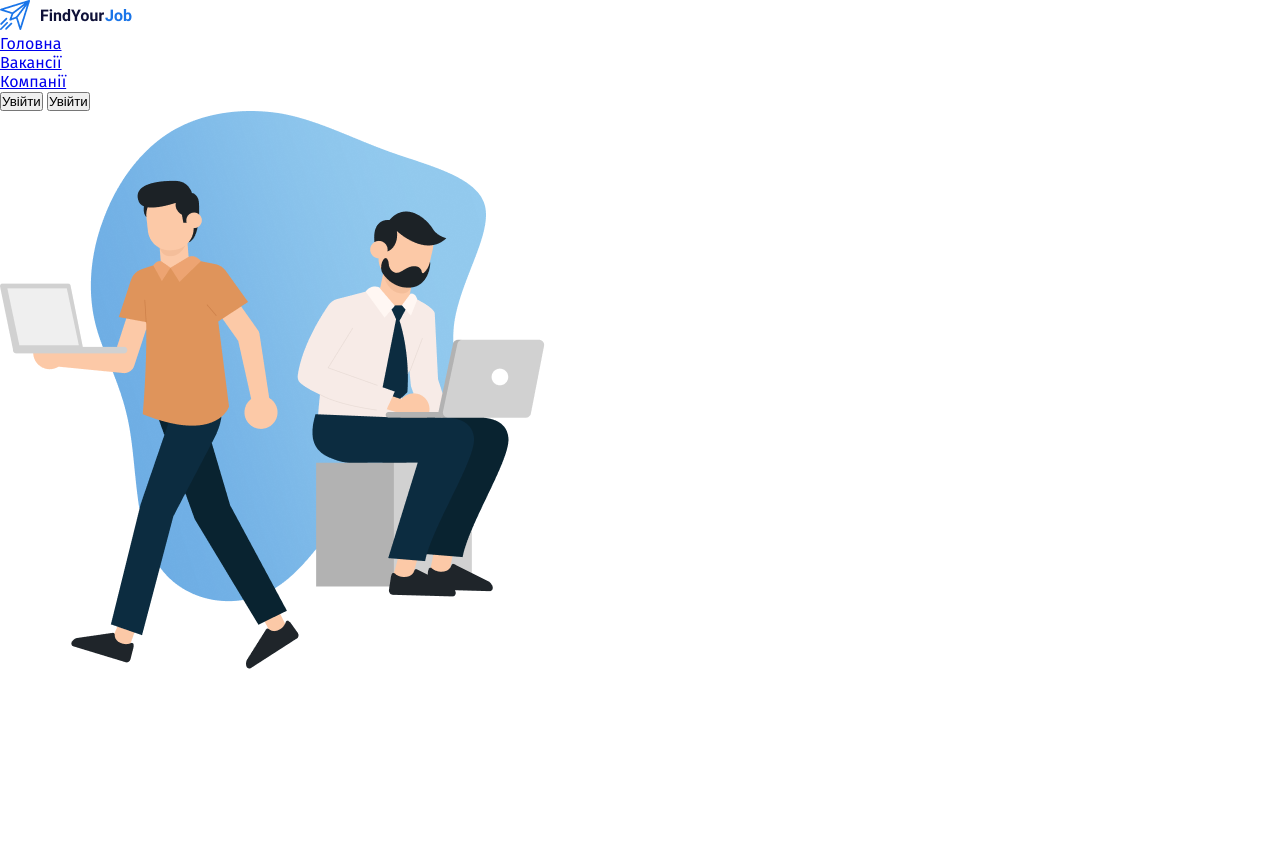
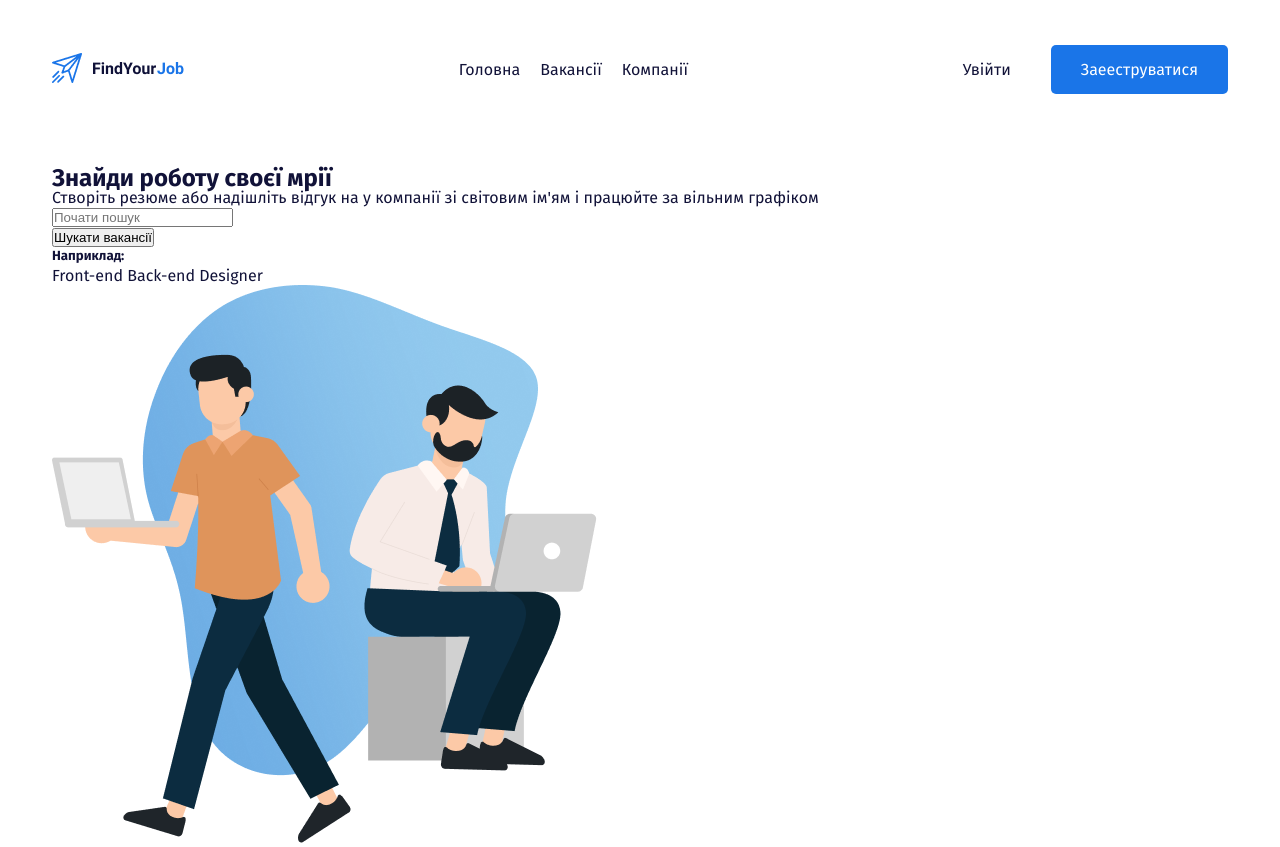
Before and after one commit to annazuzkova/findyourjob, a plain HTML site: page index.html in a window 1280 px wide. Before the commit the page ends 800 px from the top, so only its background shows below. Drawn offline with Linux system fonts and the light colour scheme.

Commit message:
додали стилі до хедеру

```diff
--- a/index.html
+++ b/index.html
@@ -27,12 +27,24 @@
             <li><a href="#">Компанії</a></li>
           </ul>
           <div class="header-nav-btn">
-            <button class="login">Увійти</button>
-            <button class="register">Увійти</button>
+            <a class="login" href="#">Увійти</a>
+            <a class="register" href="#">Заееструватися</a>
           </div>
         </nav>
         <section class="header-main">
-          <div class="header-main-card"></div>
+          <div class="header-main-card">
+            <h2 class="header-card-title">Знайди роботу своєї мрії</h2>
+            <p class="header-card-text">Створіть резюме або надішліть відгук на
+               у компанії зі світовим ім'ям і працюйте за вільним графіком</p>
+            <form action="" class="header-card-search"><input type="text" class="search-input" placeholder="Почати пошук"></form>
+            <button class="search-button">Шукати вакансії</button>
+            <div class="header-card-example">
+              <h5 class="header-example-title">Наприклад: </h5>
+              <span class="header-example-item">Front-end</span>
+              <span class="header-example-item">Back-end</span>
+              <span class="header-example-item">Designer</span>
+            </div>
+           </div>
           <div class="header-main-img">
             <img src="/img/hero-image.png" alt="hero" />
           </div>
--- /dev/null
+++ b/styles/header.css
@@ -0,0 +1,27 @@
+.header{
+    padding-top: 45px;
+}
+.header-nav{
+    display: flex;
+    justify-content: space-between;
+    align-items: center;
+    margin-bottom: 75px;
+}
+.header-nav-list{
+    display: flex;
+    gap: 20px;
+}
+.header-nav-list li:hover{
+    color: #1A75E8;
+}
+.header-nav-btn{
+    display: flex;
+    align-items: center;
+    gap: 40px;
+}
+.register{
+    padding: 15px 30px;
+    background: #1A75E8;
+    border-radius: 5px;
+    color: #FFFFFF;
+}
--- a/styles/reset.css
+++ b/styles/reset.css
@@ -3,3 +3,10 @@
   padding: 0;
   box-sizing: border-box;
 }
+ul{
+  list-style: none;
+}
+a{
+  color: inherit ;
+  text-decoration: none;
+}
--- a/styles/style.css
+++ b/styles/style.css
@@ -1,3 +1,12 @@
+@import '/styles/header.css';
 body {
   font-family: "Fira Sans", sans-serif;
+  font-weight: 400;
+  font-size: 16px;
+  line-height: 19px;
+  color: #111238;
 }
+.wrapper{
+  width: 1176px;
+  margin: 0 auto;
+}
```
